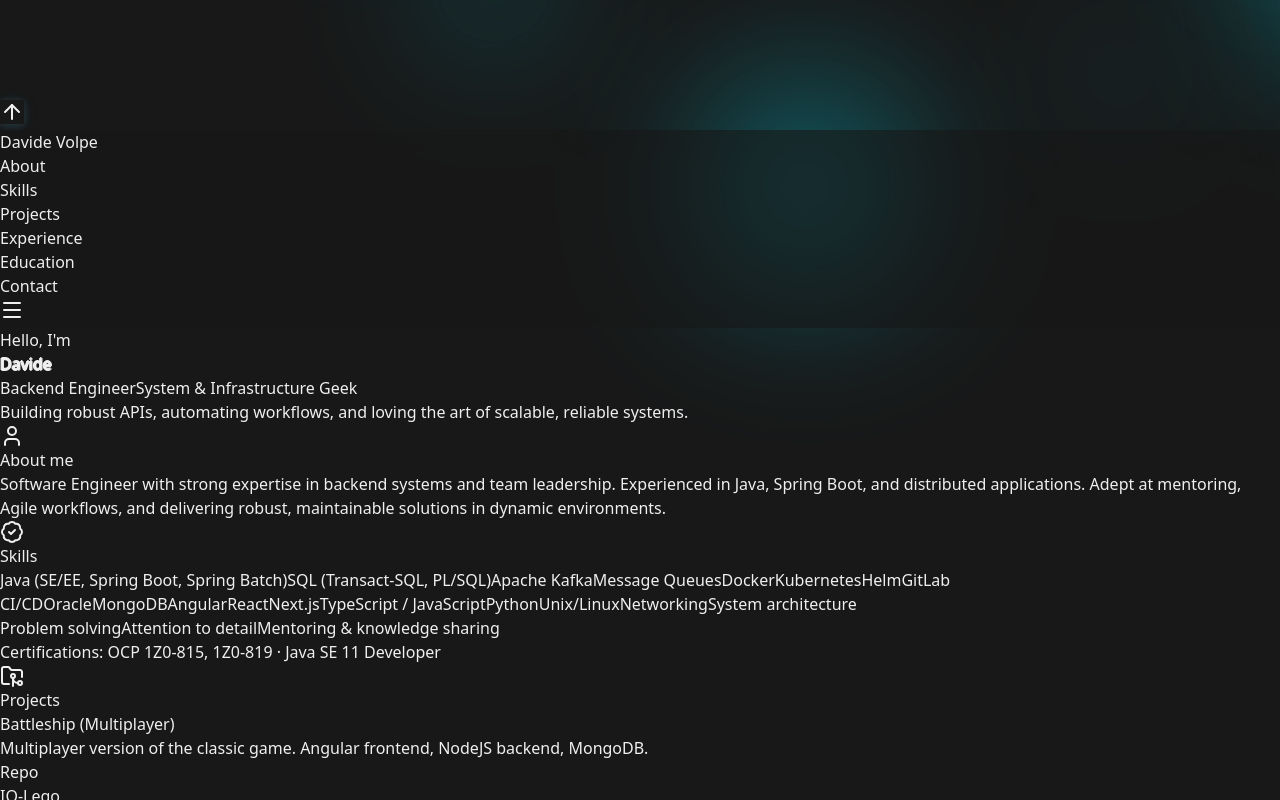
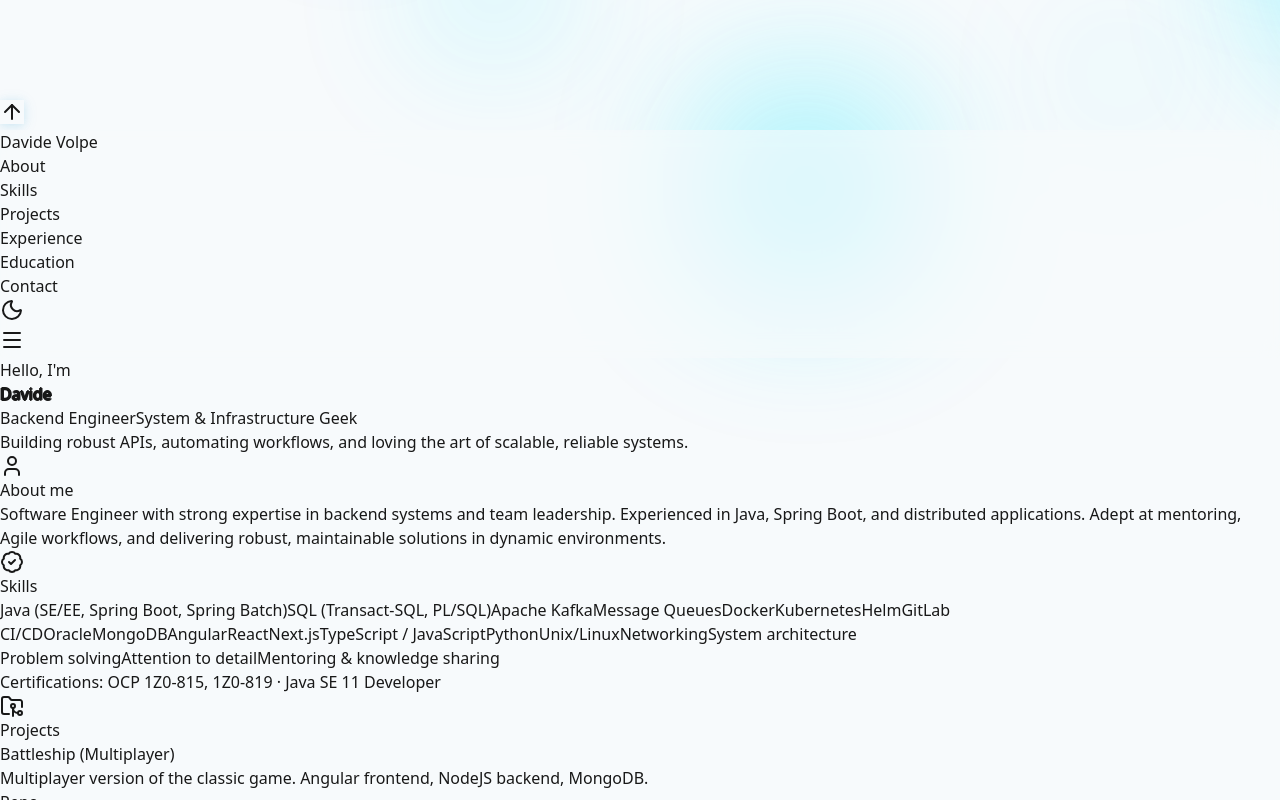
Before and after one commit to westfox-5/davidevolpe.dev, a Next.js app: page / in a window 1280 px wide. Shown: the part 700-1500 px from the top of the page. Built offline with nearby package versions, Linux system fonts and the light colour scheme.

Commit message:
Add light mode support in CSS and implement theme toggle in Navbar component

```diff
--- a/src/app/globals.css
+++ b/src/app/globals.css
@@ -7,6 +7,12 @@
   --background-light: #02435a;
   --foreground: #efefef;
   --foreground-accent: #0096cc;
+
+  /* Light mode colors */
+  --background-lightmode: #f7fafc;
+  --background-lightmode-accent: #e2e8f0;
+  --foreground-lightmode: #181818;
+  --foreground-accent-lightmode: #0096cc;
 
   --font-size-subtitle: 60px;
   --font-size-subsubtitle: 30px;
@@ -23,6 +29,15 @@
   }
 }
 
+@media (prefers-color-scheme: light) {
+  :root {
+    --background: var(--background-lightmode);
+    --background-light: var(--background-lightmode-accent);
+    --foreground: var(--foreground-lightmode);
+    --foreground-accent: var(--foreground-accent-lightmode);
+  }
+}
+
 @media only screen and (max-width: 600px) {
   :root {
     --font-size-title: 60px;
@@ -34,6 +49,9 @@
 body {
   color: var(--foreground);
   background: var(--background);
+  transition:
+    background 0.8s cubic-bezier(0.77,0,0.175,1),
+    color 0.8s cubic-bezier(0.77,0,0.175,1);
 }
 
 html,
--- a/src/components/Navbar.tsx
+++ b/src/components/Navbar.tsx
@@ -1,20 +1,55 @@
 "use client";
 
 import { useEffect, useState } from "react";
-import { Menu, X } from "lucide-react";
+import { Menu, X, Sun, Moon } from "lucide-react";
+
+
+const getSystemTheme = () => {
+  if (typeof window === "undefined") return "dark";
+  return window.matchMedia("(prefers-color-scheme: dark)").matches ? "dark" : "light";
+};
 
 const Navbar = () => {
-  // const [isNavHidden, setIsNavHidden] = useState(false);
   const [isMobileMenuOpen, setIsMobileMenuOpen] = useState(false);
-
-
-  // Effetto scroll solo su desktop
-  // Effetto scroll solo su desktop (disabilitato: variabile rimossa)
+  const [theme, setTheme] = useState<string>(() => {
+    if (typeof window !== "undefined") {
+      return localStorage.getItem("theme") || getSystemTheme();
+    }
+    return "dark";
+  });
 
   // Blocca lo scroll del body quando il menu mobile è aperto
   useEffect(() => {
     document.body.style.overflow = isMobileMenuOpen ? "hidden" : "";
   }, [isMobileMenuOpen]);
+
+  // Applica la classe theme e aggiorna le variabili CSS su html e body
+  useEffect(() => {
+    if (typeof window !== "undefined") {
+      const root = window.document.documentElement;
+      const body = window.document.body;
+      if (theme === "dark") {
+        root.classList.add("dark");
+        root.classList.remove("light");
+        body.classList.add("dark");
+        body.classList.remove("light");
+        root.style.setProperty('--background', '#181818');
+        root.style.setProperty('--background-light', '#02435a');
+        root.style.setProperty('--foreground', '#efefef');
+        root.style.setProperty('--foreground-accent', '#0096cc');
+      } else {
+        root.classList.add("light");
+        root.classList.remove("dark");
+        body.classList.add("light");
+        body.classList.remove("dark");
+        root.style.setProperty('--background', '#f7fafc');
+        root.style.setProperty('--background-light', '#e2e8f0');
+        root.style.setProperty('--foreground', '#181818');
+        root.style.setProperty('--foreground-accent', '#0096cc');
+      }
+      localStorage.setItem("theme", theme);
+    }
+  }, [theme]);
 
   const links = [
     { href: "#about", label: "About" },
@@ -24,6 +59,10 @@ const Navbar = () => {
     { href: "#education", label: "Education" },
     { href: "#contact", label: "Contact" }
   ];
+
+  const toggleTheme = () => {
+    setTheme((prev) => (prev === "dark" ? "light" : "dark"));
+  };
 
   return (
     <>
@@ -38,13 +77,16 @@ const Navbar = () => {
         <div className="w-full flex items-center justify-between px-4 py-4">
           {/* Titolo */}
           <a href="#home" className="flex items-center space-x-3 rtl:space-x-reverse">
-            <span className="self-center text-3xl lg:text-4xl font-semibold whitespace-nowrap dark:text-white">
+            <span
+              className="self-center text-3xl lg:text-4xl font-semibold whitespace-nowrap"
+              style={{ color: 'var(--foreground)' }}
+            >
               Davide Volpe
             </span>
           </a>
 
           {/* Menu Desktop */}
-          <div className="hidden md:block text-xl lg:text-xl font-medium">
+          <div className="hidden md:flex items-center gap-4 text-xl lg:text-xl font-medium">
             <ul className="flex flex-row gap-6">
               {links.map((link) => (
                 <li key={link.href}>
@@ -54,6 +96,14 @@ const Navbar = () => {
                 </li>
               ))}
             </ul>
+            {/* Switch Light/Dark */}
+            <button
+              aria-label="Switch theme"
+              className="ml-4 p-2 rounded-full border border-[var(--foreground-accent)] hover:bg-[var(--background-light)] transition-colors"
+              onClick={toggleTheme}
+            >
+              {theme === "dark" ? <Sun className="w-6 h-6" /> : <Moon className="w-6 h-6" />}
+            </button>
           </div>
 
           {/* Hamburger Mobile */}
@@ -67,12 +117,22 @@ const Navbar = () => {
 
       {/* Menu laterale mobile */}
       {isMobileMenuOpen && (
-        <div className="fixed inset-0 z-50 bg-black/50 overflow-hidden">
-          <div className="fixed top-0 right-0 w-64 h-full bg-glass shadow-lg p-6 flex flex-col">
-            <button className="self-end mb-6" onClick={() => setIsMobileMenuOpen(false)}>
-              <X className="w-8 h-8" />
-            </button>
-            <ul className="flex flex-col gap-6 text-lg">
+        <div className={`fixed inset-0 z-50 bg-black/50 overflow-hidden flex justify-end transition-opacity duration-300 ${isMobileMenuOpen ? 'opacity-100 pointer-events-auto' : 'opacity-0 pointer-events-none'}`}>
+    <div className={`w-64 h-full bg-glass shadow-lg p-6 flex flex-col relative transform transition-transform duration-[900ms] ease-in-out ${isMobileMenuOpen ? 'translate-x-0' : 'translate-x-full'}`}>
+            {/* Riga bottoni: switch tema a sinistra, X a destra */}
+            <div className="flex flex-row items-center justify-between w-full mb-8">
+              <button
+                aria-label="Switch theme"
+                className="p-2 rounded-full border border-[var(--foreground-accent)] hover:bg-[var(--background-light)] transition-colors"
+                onClick={toggleTheme}
+              >
+                {theme === "dark" ? <Sun className="w-6 h-6" /> : <Moon className="w-6 h-6" />}
+              </button>
+              <button className="p-2" onClick={() => setIsMobileMenuOpen(false)}>
+                <X className="w-8 h-8" />
+              </button>
+            </div>
+            <ul className="flex flex-col gap-6 text-lg mt-8">
               {links.map((link) => (
                 <li key={link.href}>
                   <a href={link.href} className="block" onClick={() => setIsMobileMenuOpen(false)}>
```
